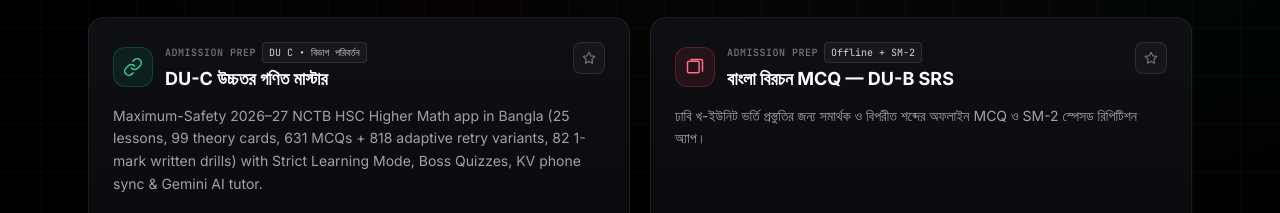
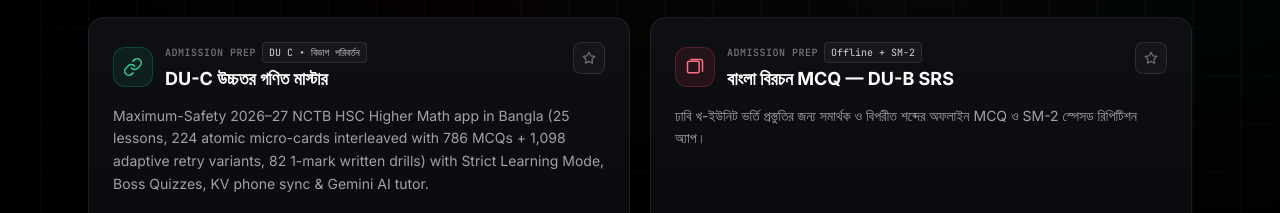
Before and after one commit to trewqChern/trewqChern.github.io, a plain HTML site: page index.html in a window 1280 px wide. Shown: the part 789-1002 px from the top of the page. Drawn offline with nearby package versions, Linux system fonts and the light colour scheme.

Commit message:
Update DU-C Higher Math card to 224 atomic micro-cards & 1,884 playable Qs

```diff
--- a/index.html
+++ b/index.html
@@ -446,7 +446,7 @@
           tagText: 'DU C • বিভাগ পরিবর্তন',
           url: 'https://trewqchern.github.io/du-c-higher-math/',
           repo: 'https://github.com/trewqChern/trewqChern.github.io/tree/main/du-c-higher-math',
-          description: 'Maximum-Safety 2026–27 NCTB HSC Higher Math app in Bangla (25 lessons, 99 theory cards, 631 MCQs + 818 adaptive retry variants, 82 1-mark written drills) with Strict Learning Mode, Boss Quizzes, KV phone sync & Gemini AI tutor.',
+          description: 'Maximum-Safety 2026–27 NCTB HSC Higher Math app in Bangla (25 lessons, 224 atomic micro-cards interleaved with 786 MCQs + 1,098 adaptive retry variants, 82 1-mark written drills) with Strict Learning Mode, Boss Quizzes, KV phone sync & Gemini AI tutor.',
           icon: 'calculator',
           sublinks: [],
         },
```
